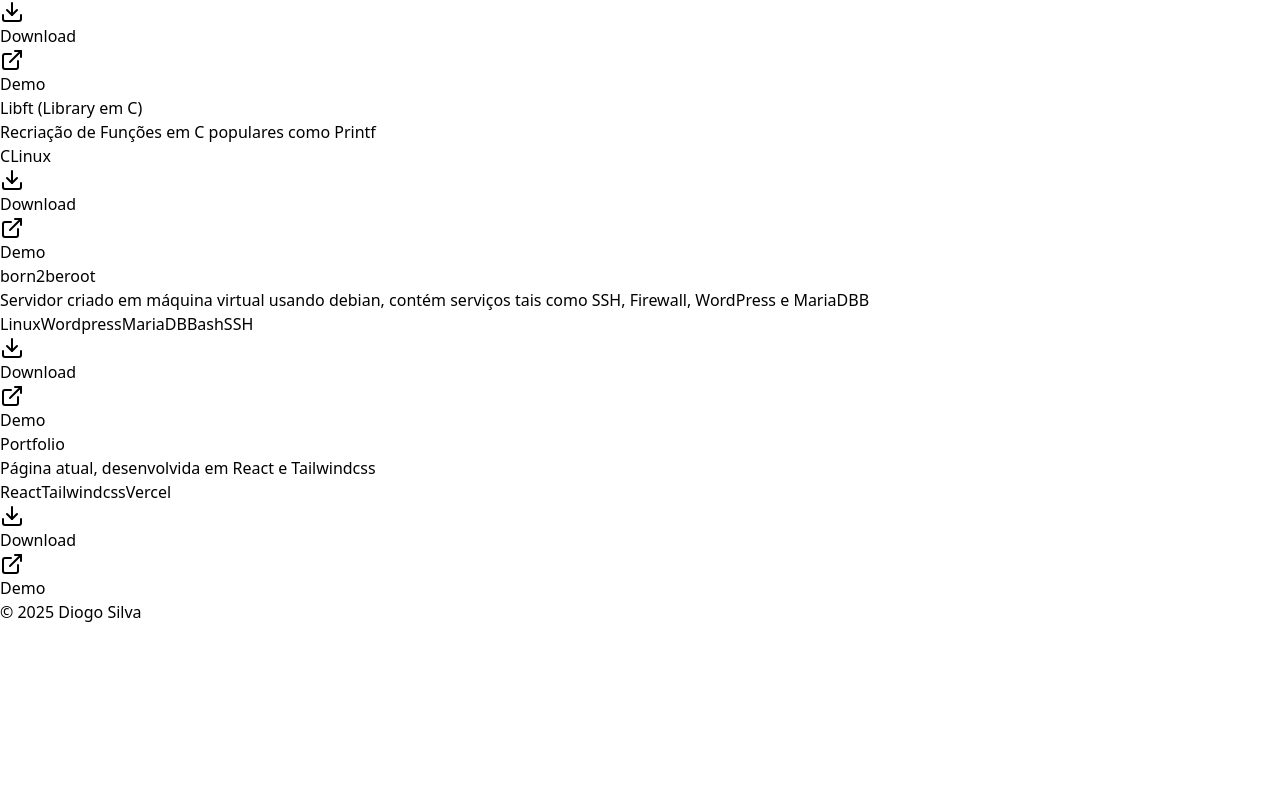
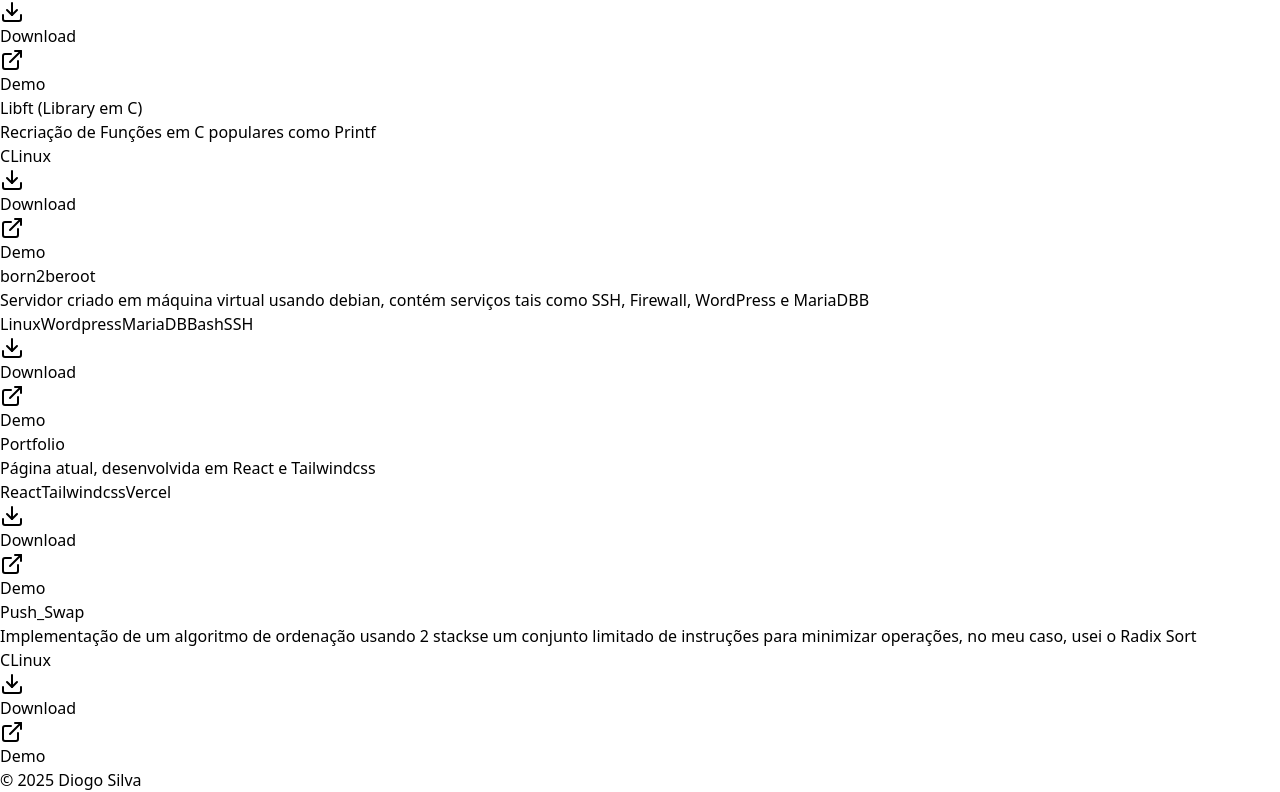
Before and after one commit to sylvzzz/Portfolio, a React (Vite) app: page / in a window 1280 px wide. Shown: the part 1536-2328 px from the top of the page. Before the commit the page ends 2160 px from the top, so only its background shows below. Built offline with nearby package versions, Linux system fonts and the light colour scheme.

Commit message:
Added push_swap

```diff
--- a/src/app.jsx
+++ b/src/app.jsx
@@ -59,6 +59,14 @@ export default function Portfolio() {
       description: "Página atual, desenvolvida em React e Tailwindcss",
       tech: ["React", "Tailwindcss", "Vercel"],
       downloadUrl: "#",
+      demoUrl: "#"
+    },
+    {
+      id: 8,
+      name: "Push_Swap",
+      description: "Implementação de um algoritmo de ordenação usando 2 stackse um conjunto limitado de instruções para minimizar operações, no meu caso, usei o Radix Sort",
+      tech: ["C", "Linux"],
+      downloadUrl: "https://github.com/sylvzzz/42-libft",
       demoUrl: "#"
     }
   ];
```
